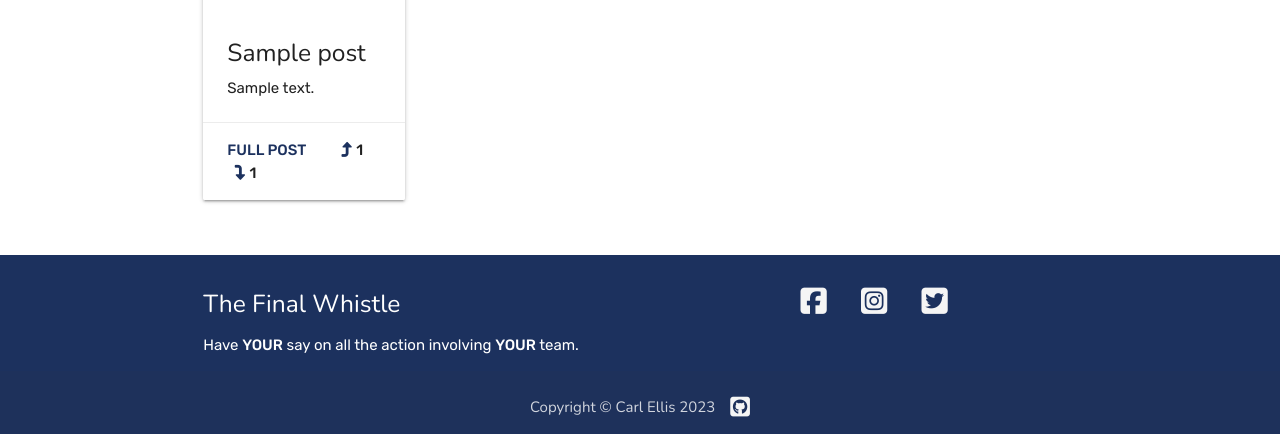
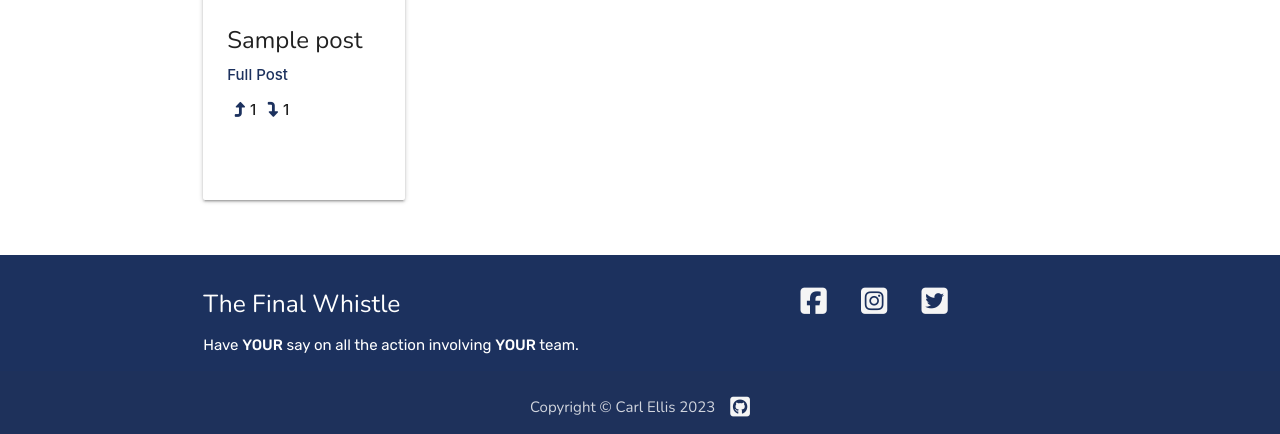
Before and after one commit to carl2087/final-whistle, a Django app: page / in a window 1280 px wide. Shown: the part 378-812 px from the top of the page. Run offline with Django 3.2, Linux system fonts and the light colour scheme; tables that the repository leaves empty hold one stand-in row (values such as "Sample post"); parts of the project's set-up code (start-up, migrations or seed data) failed here and were passed over; some libraries are stand-ins or nearby versions.

Commit message:
updated cards on home page

```diff
--- a/static/css/style.css
+++ b/static/css/style.css
@@ -137,9 +137,12 @@ body{
 /******************************** forum post list cards */
 
 .card-title {
-    background-color: #1c315e;
     margin-bottom: 0;
     border-radius: 5%;
+}
+
+.card-title-main {
+    background-color: #1c315e;
 }
 
 .card .card-image .card-title {
@@ -159,6 +162,10 @@ body{
 
 .card-link {
     color: #1c315e !important;
+}
+
+.card-arrow {
+    margin-top: 1em;
 }
 
 /******************************** pagination */
--- a/templates/create_post.html
+++ b/templates/create_post.html
@@ -16,7 +16,7 @@
 
 {% if user.is_authenticated %}
 <div class="row s12">
-    <div class="col s12">
+    <div class="col s8 offset-s2">
         <h6 class="title-text">Posting as: {{ user.username }}</h6>
             <form enctype="multipart/form-data" class="body-text create-post-form" method="POST" name="create_post">
                 {% csrf_token %}
--- a/templates/index.html
+++ b/templates/index.html
@@ -11,24 +11,30 @@
             {% for post in post_list %}
 
             <div class="col s12 m6 l3">
-                <div class="card medium  hoverable">
-                    <div class="card-image">
+                <div class="card medium hoverable">
+                    <div class="card-image waves-effect waves-block waves-light">
                         {% if "placeholder" in post.feature_image.url %}
-                        <img src="https://res.cloudinary.com/ddkb2afxq/image/upload/v1678024895/images-the-final-whistle/football-on-pitch_urfmwe.jpg">
+                        <img class="activator" src="https://res.cloudinary.com/ddkb2afxq/image/upload/v1678024895/images-the-final-whistle/football-on-pitch_urfmwe.jpg">
+                        <h5 class="card-title title-text card-title-main">{{ post.team }}</h5>
+                    </div>
+                    <div>
 
-                        <h5 class="card-title title-text">{{ post.team }}</h5>
                         {% else %}
-                        <img src=" {{ post.feature_image.url }} ">
+                        <img class="activator" src=" {{ post.feature_image.url }} ">
 
-                        <h5 class="card-title title-text">{{ post.team }}</h5>
+                        <h5 class="card-title card-title-main title-text">{{ post.team }}</h5>
                         {% endif %}
                     </div>
                     <div class="card-content">
-                        <h5 class="title-text"> {{ post.title }} </h5>
+                        <span class="title-text activator card-title"> {{ post.title }} </h5></span>
+                        <p><strong><a class="card-link" href="{% url 'post_detail' post.slug %}">Full Post</a></strong></p>
+                        <span><i class="fa-solid fa-turn-up vote-arrow card-arrow"></i><strong> {{ post.num_of_upvotes }} </strong></span>
+                        <span><i class="fa-solid fa-turn-down vote-arrow card-arrow"></i><strong> {{ post.num_of_downvotes }} </strong></span>
+
+                    </div>
+                    <div class="card-reveal body-text">
+                        <span class="card-title grey-text text-darken-4">card<i class="material-icons right">close</i></span>
                         <p class="body-text"> {{ post.excerpt }} </p>
-                    </div>
-                    <div class="card-action body-text">
-                        <strong><a class="card-link" href="{% url 'post_detail' post.slug %}">Full Post</a></strong>
                         <span><i class="fa-solid fa-turn-up vote-arrow"></i><strong> {{ post.num_of_upvotes }} </strong></span>
                         <span><i class="fa-solid fa-turn-down vote-arrow"></i><strong> {{ post.num_of_downvotes }} </strong></span>
                     </div>
```
Also changed, not shown: templates/account/signup.html (+6 -6 lines).
